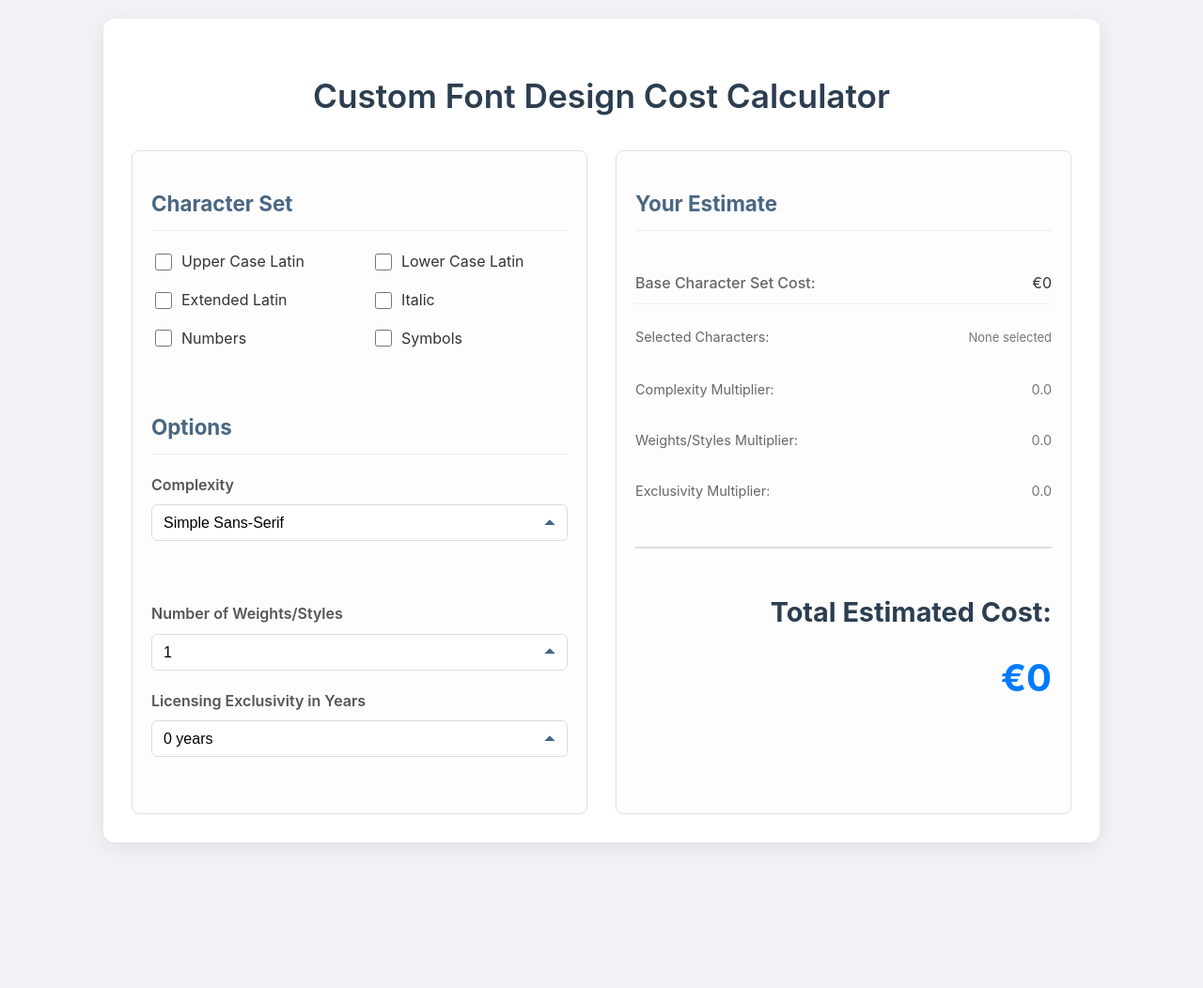
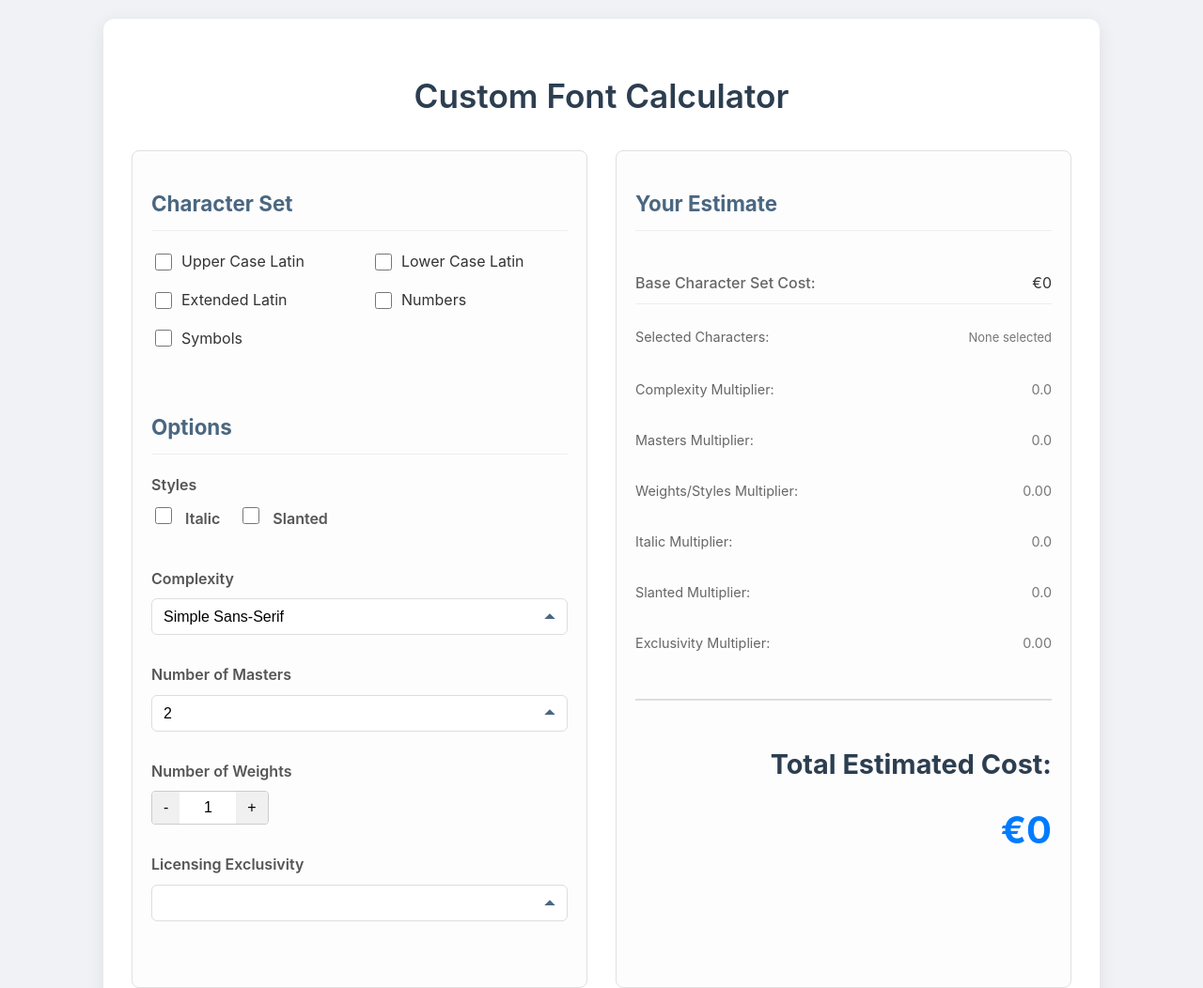
Before and after one commit to sebsan/font-cost-calculator, a plain HTML site: page index.html in a window 1280 px wide. Shown: the top 1052 px of the page at 94% size. Before the commit the page ends 957 px from the top, so only its background shows below. Drawn offline with Linux system fonts and the light colour scheme.

Commit message:
changes to the HTML changes to multiplyers new categories added: 'styles' and 'Nr of Masters'

```diff
--- a/index.html
+++ b/index.html
@@ -3,12 +3,12 @@
 <head>
     <meta charset="UTF-8">
     <meta name="viewport" content="width=device-width, initial-scale=1.0">
-    <title>Font Design Cost Calculator</title>
+    <title>Font Design Calculator</title>
     <link rel="stylesheet" href="style.css">
-    </head>
+</head>
 <body>
     <div class="calculator-container">
-        <h1>Custom Font Design Cost Calculator</h1>
+        <h1>Custom Font Calculator</h1>
 
         <div class="calculator-grid">
             <div class="input-panel">
@@ -28,10 +28,6 @@
                             Extended Latin
                         </label>
                         <label class="checkbox-item">
-                            <input type="checkbox" id="italic" data-cost="2000">
-                            Italic
-                        </label>
-                        <label class="checkbox-item">
                             <input type="checkbox" id="numbers" data-cost="600">
                             Numbers
                         </label>
@@ -39,38 +35,60 @@
                             <input type="checkbox" id="symbols" data-cost="600">
                             Symbols
                         </label>
-                        </div>
+                    </div>
                 </section>
 
                 <section class="options-section panel-section">
                     <h2>Options</h2>
+
+                    <div class="dropdown-group">
+                        <label>Styles</label>
+                        <div class="checkbox-inline-group">
+                            <label class="checkbox-item">
+                                <input type="checkbox" id="italicStyle" data-multiplier="1.0">
+                                Italic
+                            </label>
+                            <label class="checkbox-item">
+                                <input type="checkbox" id="slantedStyle" data-multiplier="0.5">
+                                Slanted
+                            </label>
+                        </div>
+                    </div>
+
                     <div class="dropdown-group">
                         <label for="complexity">Complexity</label>
                         <select id="complexity" class="calculator-dropdown">
-                            <option value="0.0">Simple Sans-Serif</option> <option value="0.5">Serif</option>
+                            <option value="0.0">Simple Sans-Serif</option>
+                            <option value="0.5">Serif</option>
                             <option value="0.6">Script/Display</option>
                         </select>
                     </div>
 
-                    </section>
-
-                <section class="styles-exclusivity-section panel-section">
                     <div class="dropdown-group">
-                        <label for="numWeights">Number of Weights/Styles</label>
-                        <select id="numWeights" class="calculator-dropdown">
-                            <option value="0.0">1</option> <option value="0.5">2-3</option>
-                            <option value="0.6">4-6</option>
-                            <option value="0.7">7+</option>
+                        <label for="numMasters">Number of Masters</label>
+                        <select id="numMasters" class="calculator-dropdown">
+                            <option value="0">2</option>
+                            <option value="0.7">4</option>
+                            <option value="2.8">6</option>
+                            <option value="6.3">8</option>
+                            <option value="11.2">10</option>
                         </select>
                     </div>
 
                     <div class="dropdown-group">
-                        <label for="exclusivity">Licensing Exclusivity in Years</label>
-                        <select id="exclusivity" class="calculator-dropdown">
-                            <option value="0.0">0 years</option>
-                            <option value="0.3">2-3 years</option>
-                            <option value="0.5">4-6 years</option>
-                            <option value="0.6">7+ years</option>
+                        <label for="numWeights">Number of Weights</label>
+                        <div class="stepper-input">
+                            <button type="button" id="decrementWeights">-</button>
+                            <input type="number" id="numWeights" value="1" min="1" max="100" readonly>
+                            <button type="button" id="incrementWeights">+</button>
+                        </div>
+                    </div>
+
+                    <div class="dropdown-group">
+                        <label for="exclusivity">Licensing Exclusivity</label> <select id="exclusivity" class="calculator-dropdown">
+                            <option value="0.0"></option>           <option value="0.25">1 year</option>
+                            <option value=".5">5 years</option>
+                            <option value="1">Unlimited</option>
                         </select>
                     </div>
                 </section>
@@ -92,8 +110,20 @@
                     <span id="outputComplexityMultiplier">0.0</span>
                 </div>
                 <div class="output-row detail-row">
+                    <span>Masters Multiplier:</span>
+                    <span id="outputMastersMultiplier">0.0</span>
+                </div>
+                <div class="output-row detail-row">
                     <span>Weights/Styles Multiplier:</span>
-                    <span id="outputWeightsMultiplier">0.0</span>
+                    <span id="outputWeightsMultiplier">0.00</span>
+                </div>
+                <div class="output-row detail-row">
+                    <span>Italic Multiplier:</span>
+                    <span id="outputItalicMultiplier">0.0</span>
+                </div>
+                <div class="output-row detail-row">
+                    <span>Slanted Multiplier:</span>
+                    <span id="outputSlantedMultiplier">0.0</span>
                 </div>
                 <div class="output-row detail-row">
                     <span>Exclusivity Multiplier:</span>
--- a/script.js
+++ b/script.js
@@ -1,16 +1,27 @@
 document.addEventListener('DOMContentLoaded', () => {
     // Get references to all relevant DOM elements
     const characterSetCheckboxes = document.querySelectorAll('.character-set-section input[type="checkbox"]');
-    const numWeightsDropdown = document.getElementById('numWeights');
     const complexityDropdown = document.getElementById('complexity');
-    const exclusivityDropdown = document.getElementById('exclusivity');
+    const numMastersDropdown = document.getElementById('numMasters');
+    const numWeightsInput = document.getElementById('numWeights');
+    const decrementWeightsBtn = document.getElementById('decrementWeights');
+    const incrementWeightsBtn = document.getElementById('incrementWeights');
+    const exclusivityDropdown = document.getElementById('exclusivity'); // Still 'exclusivity' ID
+
+    const italicStyleCheckbox = document.getElementById('italicStyle');
+    const slantedStyleCheckbox = document.getElementById('slantedStyle');
 
     const outputBaseCostElem = document.getElementById('outputBaseCost');
     const selectedCharactersList = document.getElementById('selectedCharactersList');
+    const outputComplexityMultiplierElem = document.getElementById('outputComplexityMultiplier');
+    const outputMastersMultiplierElem = document='outputMastersMultiplier';
     const outputWeightsMultiplierElem = document.getElementById('outputWeightsMultiplier');
-    const outputComplexityMultiplierElem = document.getElementById('outputComplexityMultiplier');
     const outputExclusivityMultiplierElem = document.getElementById('outputExclusivityMultiplier');
     const totalCostElem = document.getElementById('totalCost');
+
+    const outputItalicMultiplierElem = document.getElementById('outputItalicMultiplier');
+    const outputSlantedMultiplierElem = document.getElementById('outputSlantedMultiplier');
+
 
     // Initial calculation when the page loads
     calculateTotalCost();
@@ -19,16 +30,34 @@ document.addEventListener('DOMContentLoaded', () => {
     characterSetCheckboxes.forEach(checkbox => {
         checkbox.addEventListener('change', calculateTotalCost);
     });
+    complexityDropdown.addEventListener('change', calculateTotalCost);
+    numMastersDropdown.addEventListener('change', calculateTotalCost);
+    exclusivityDropdown.addEventListener('change', calculateTotalCost); // Listener still applies
 
-    numWeightsDropdown.addEventListener('change', calculateTotalCost);
-    complexityDropdown.addEventListener('change', calculateTotalCost);
-    exclusivityDropdown.addEventListener('change', calculateTotalCost);
+    decrementWeightsBtn.addEventListener('click', () => {
+        let currentValue = parseInt(numWeightsInput.value);
+        if (currentValue > parseInt(numWeightsInput.min)) {
+            numWeightsInput.value = currentValue - 1;
+            calculateTotalCost();
+        }
+    });
+
+    incrementWeightsBtn.addEventListener('click', () => {
+        let currentValue = parseInt(numWeightsInput.value);
+        if (currentValue < parseInt(numWeightsInput.max)) {
+            numWeightsInput.value = currentValue + 1;
+            calculateTotalCost();
+        }
+    });
+
+    italicStyleCheckbox.addEventListener('change', calculateTotalCost);
+    slantedStyleCheckbox.addEventListener('change', calculateTotalCost);
+
 
     function calculateTotalCost() {
         let baseCost = 0;
-        let selectedCharsHtml = ''; // To populate the list in the output panel
+        let selectedCharsHtml = '';
 
-        // Calculate Base Cost from Character Set checkboxes
         characterSetCheckboxes.forEach(checkbox => {
             if (checkbox.checked) {
                 const cost = parseFloat(checkbox.dataset.cost);
@@ -37,26 +66,39 @@ document.addEventListener('DOMContentLoaded', () => {
             }
         });
 
-        // Update base cost display and selected characters list
         outputBaseCostElem.textContent = `€${baseCost.toLocaleString()}`;
         selectedCharactersList.innerHTML = selectedCharsHtml === '' ? '<li>None selected</li>' : selectedCharsHtml;
 
+        // Get multipliers
+        const complexityMultiplier = parseFloat(complexityDropdown.value);
+        const mastersMultiplier = parseFloat(numMastersDropdown.value);
+        const currentWeightsValue = parseInt(numWeightsInput.value);
+        const weightsMultiplier = (currentWeightsValue - 1) * 0.15;
+        const exclusivityMultiplier = parseFloat(exclusivityDropdown.value); // This will now get the new values
 
-        // Get multipliers from dropdowns
-        const weightsMultiplier = parseFloat(numWeightsDropdown.value);
-        const complexityMultiplier = parseFloat(complexityDropdown.value);
-        const exclusivityMultiplier = parseFloat(exclusivityDropdown.value);
+        const italicMultiplier = italicStyleCheckbox.checked ? parseFloat(italicStyleCheckbox.dataset.multiplier) : 0.0;
+        const slantedMultiplier = slantedStyleCheckbox.checked ? parseFloat(slantedStyleCheckbox.dataset.multiplier) : 0.0;
 
         // Update multiplier displays
-        outputWeightsMultiplierElem.textContent = weightsMultiplier.toFixed(1);
         outputComplexityMultiplierElem.textContent = complexityMultiplier.toFixed(1);
-        outputExclusivityMultiplierElem.textContent = exclusivityMultiplier.toFixed(1);
+        outputMastersMultiplierElem.textContent = mastersMultiplier.toFixed(1);
+        outputWeightsMultiplierElem.textContent = weightsMultiplier.toFixed(2);
+        outputItalicMultiplierElem.textContent = italicMultiplier.toFixed(1);
+        outputSlantedMultiplierElem.textContent = slantedMultiplier.toFixed(1);
+        outputExclusivityMultiplierElem.textContent = exclusivityMultiplier.toFixed(2); // CHANGED to toFixed(2) for new values
 
-        // Calculate Total Cost
-        const totalMultiplier = 1 + weightsMultiplier + complexityMultiplier + exclusivityMultiplier;
+
+        // Calculate Total Multiplier
+        const totalMultiplier = 1
+                               + complexityMultiplier
+                               + mastersMultiplier
+                               + weightsMultiplier
+                               + italicMultiplier
+                               + slantedMultiplier
+                               + exclusivityMultiplier;
+
         const finalCost = baseCost * totalMultiplier;
 
-        // Update Total Cost display
-        totalCostElem.textContent = `€${finalCost.toLocaleString()}`; // Format as currency
+        totalCostElem.textContent = `€${finalCost.toLocaleString()}`;
     }
 });
--- a/style.css
+++ b/style.css
@@ -98,7 +98,7 @@ h3 {
 
 /* Dropdown and Input Group */
 .dropdown-group {
-    margin-bottom: 20px;
+    margin-bottom: 30px;
 }
 
 .dropdown-group label {
@@ -129,6 +129,71 @@ h3 {
     cursor: pointer;
 }
 
+/* Stepper Input Styling */
+.stepper-input {
+    display: flex;
+    align-items: center;
+    border: 1px solid #ccc;
+    border-radius: 4px;
+    overflow: hidden; /* Ensures buttons and input stay within the border-radius */
+    width: fit-content; /* Adjusts width to content */
+    margin-top: 5px; /* Adjust as needed for spacing */
+}
+
+.stepper-input button {
+    background-color: #f0f0f0;
+    border: none;
+    padding: 8px 12px;
+    font-size: 1em;
+    cursor: pointer;
+    transition: background-color 0.2s ease;
+    flex-shrink: 0; /* Prevent buttons from shrinking */
+}
+
+.stepper-input button:hover {
+    background-color: #e0e0e0;
+}
+
+.stepper-input button:active {
+    background-color: #d0d0d0;
+}
+
+.stepper-input input[type="number"] {
+    border: none;
+    text-align: center;
+    padding: 8px 0; /* Adjust padding as needed */
+    width: 60px; /* Adjust width to fit numbers up to 100 */
+    font-size: 1em;
+    -moz-appearance: textfield; /* Hide default stepper arrows in Firefox */
+}
+
+/* Hide default stepper arrows in Chrome/Safari/Edge */
+.stepper-input input[type="number"]::-webkit-outer-spin-button,
+.stepper-input input[type="number"]::-webkit-inner-spin-button {
+    -webkit-appearance: none;
+    margin: 0;
+}
+
+/* Styles for the new 'Styles' category heading */
+.category-group h3 {
+    margin-top: 15px; /* Space above new category heading */
+    margin-bottom: 5px; /* Space below category heading */
+    color: #555; /* Slightly muted color for sub-category heading */
+}
+
+/* Styles for inline checkbox group (to make Italic and Slanted side-by-side) */
+.checkbox-inline-group {
+    display: flex;
+    gap: 20px; /* Space between checkboxes */
+    /* You might want to remove padding/margin from .checkbox-group if it causes issues */
+    /* .checkbox-group { padding: 10px 0; display: flex; flex-wrap: wrap; gap: 10px; } */
+    /* You might need to adjust existing .checkbox-group or .checkbox-item styles if they conflict */
+}
+
+/* Ensure individual checkbox items also have proper spacing/sizing if needed */
+.checkbox-inline-group .checkbox-item {
+    /* Add specific styles here if needed, e.g., flex: 1 for equal width */
+}
 
 /* Output Panel */
 .output-panel {
```
